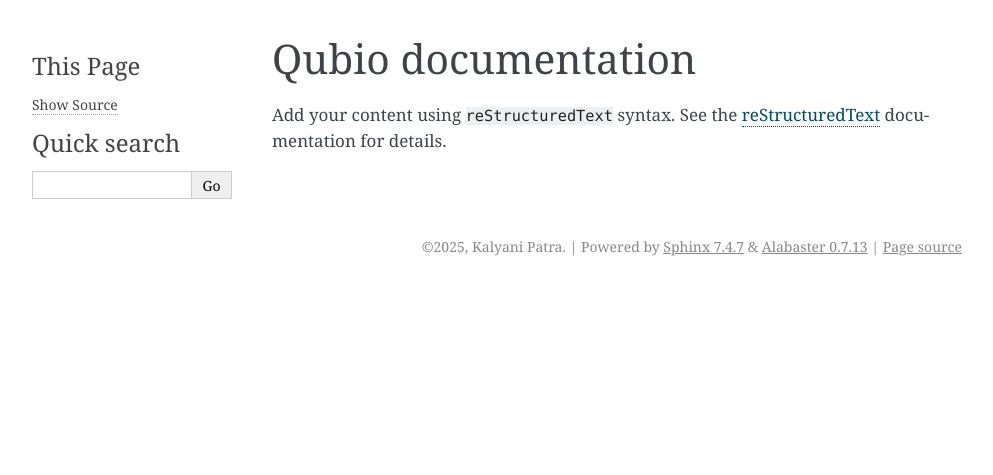
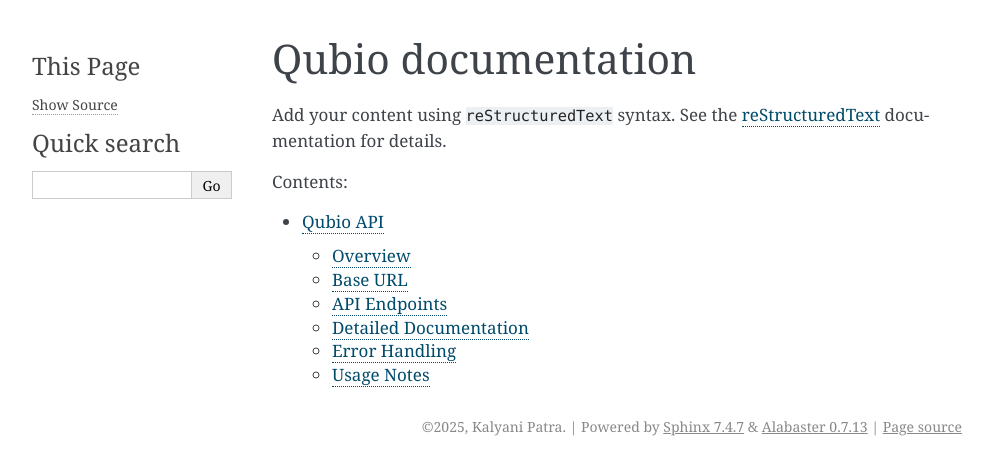
Before and after one commit to texiumsolutions/Qubio, a Sphinx documentation site: the page built from docs/index.rst, in a window 1280 px wide. Shown: the top 475 px of the page, without its empty margins (148-1141 px from the left). Built offline with Sphinx 7.4.7, drawn with Linux system fonts in a browser that asks for light colours; part of the change alters nothing that is shown.

```diff
--- /dev/null
+++ b/docs/api_reference.rst
@@ -0,0 +1,191 @@
+Qubio API
+============
+
+Overview
+--------
+
+The BioTasks API provides endpoints for running various protein design and prediction tasks, including **AntiFold**, **LigandMPNN**, and **ProteinMPNN**. Users can submit PDB files and request different types of predictions.
+
+Base URL
+--------
+
+http://your-server-ip/v1/api
+
+
+API Endpoints
+-------------
+
+AntiFold Prediction
+~~~~~~~~~~~~~~~~~~~
+
+- **POST** ``/antifold/predict``: Starts AntiFold to predict protein structures
+- **GET** ``/antifold/check_status/<task_id>``: Check if AntiFold has finished running
+
+LigandMPNN Protein Design
+~~~~~~~~~~~~~~~~~~~~~~~~~
+
+- **POST** ``/ligandmpnn/design``: Starts LigandMPNN for protein design
+- **GET** ``/ligandmpnn/check_status/<task_id>``: Check if LigandMPNN has finished running
+
+ProteinMPNN ddG Prediction
+~~~~~~~~~~~~~~~~~~~~~~~~~~
+
+- **POST** ``/proteinmpnn/ddg``: Starts ProteinMPNN to predict ddG changes for mutations
+- **GET** ``/proteinmpnn/check_status/<task_id>``: Check if ProteinMPNN has finished running
+
+List Available Tasks
+~~~~~~~~~~~~~~~~~~~~
+
+- **GET** ``/tasks/``: Returns a list of available tasks in the API
+
+Detailed Documentation
+----------------------
+
+AntiFold Prediction
+~~~~~~~~~~~~~~~~~~~
+
+**1.1 Predict Protein Structure**
+
+**Endpoint:** ``POST /antifold/predict``
+
+**Form Data Parameters:**
+
++----------------+--------+----------+--------------------------------+
+| Parameter      | Type   | Required | Description                    |
++================+========+==========+================================+
+| task_type      | string | No       | Type of prediction task        |
+| heavy_chain    | string | No       | Heavy chain specification      |
+| light_chain    | string | No       | Light chain specification      |
+| pdb_file       | file   | Yes      | PDB file for the prediction    |
++----------------+--------+----------+--------------------------------+
+
+**Example Response:**
+
+.. code-block:: json
+
+    {
+      "task_id": "123e4567-e89b-12d3-a456-426614174000",
+      "message": "AntiFold started"
+    }
+
+**1.2 Check Prediction Status**
+
+**Endpoint:** ``GET /antifold/check_status/<task_id>``
+
+.. code-block:: json
+
+    {
+      "task_id": "123e4567-e89b-12d3-a456-426614174000",
+      "logs": [
+        "AntiFold process started...",
+        "Processing PDB file...",
+        "Prediction completed successfully."
+      ]
+    }
+
+LigandMPNN Protein Design
+~~~~~~~~~~~~~~~~~~~~~~~~~
+
+**2.1 Design Protein with LigandMPNN**
+
+**Endpoint:** ``POST /ligandmpnn/design``
+
+**Form Data Parameters:**
+
++----------------------+--------+----------+--------------------------------------------+
+| Parameter            | Type   | Required | Description                                |
++----------------------+--------+----------+--------------------------------------------+
+| pdb_file             | file   | Yes      | PDB file for design                        |
+| chains_to_design     | string | Yes      | Chains to be designed                      |
+| fixed_residues       | string | No       | Fixed residues                             |
+| residues_to_design   | string | No       | Residues to redesign                       |
+| temperature          | float  | No       | Temperature setting (default: 0.1)         |
+| number_of_batches    | int    | No       | Number of batches (default: 8)             |
++----------------------+--------+----------+--------------------------------------------+
+
+**Example Response:**
+
+.. code-block:: json
+
+    {
+      "message": "LigandMPNN started",
+      "task_id": "123e4567-e89b-12d3-a456-426614174000",
+      "log_file": "ligandmpnn_output/123e4567-e89b-12d3-a456-426614174000.log",
+      "output_folder": "ligandmpnn_output"
+    }
+
+**2.2 Check LigandMPNN Status**
+
+**Endpoint:** ``GET /ligandmpnn/check_status/<task_id>``
+
+.. code-block:: json
+
+    {
+      "task_id": "123e4567-e89b-12d3-a456-426614174000",
+      "logs": [
+        "Designing protein from this path: /uploads/example.pdb",
+        "Residues redesigned: ['A1', 'A2', 'A3']",
+        "Design completed successfully."
+      ]
+    }
+
+ProteinMPNN ddG Prediction
+~~~~~~~~~~~~~~~~~~~~~~~~~~
+
+**3.1 Run ProteinMPNN ddG Prediction**
+
+**Endpoint:** ``POST /proteinmpnn/ddg``
+
+**Form Data Parameters:**
+
++-----------+--------+----------+---------------------------------------------+
+| Parameter | Type   | Required | Description                                 |
++===========+========+==========+=============================================+
+| pdb_file  | file   | Yes      | PDB file for ddG prediction                 |
+| chain     | string | No       | Chain to be analyzed (default "A")          |
++-----------+--------+----------+---------------------------------------------+
+
+**Example Response:**
+
+.. code-block:: json
+
+    {
+      "message": "ProteinMPNN started",
+      "task_id": "987e6543-e89b-12d3-a456-426614174000",
+      "log_file": "proteinmpnn_output/987e6543-e89b-12d3-a456-426614174000.log",
+      "output_folder": "proteinmpnn_output"
+    }
+
+**3.2 Check ProteinMPNN Status**
+
+**Endpoint:** ``GET /proteinmpnn/check_status/<task_id>``
+
+.. code-block:: json
+
+    {
+      "task_id": "987e6543-e89b-12d3-a456-426614174000",
+      "logs": [
+        "Processing PDB file...",
+        "Running ProteinMPNN model...",
+        "ddG predictions completed."
+      ]
+    }
+
+Error Handling
+--------------
+
++-------------+------------------------+------------------------------------+
+| Error Code  | Meaning                | Possible Causes                    |
++=============+========================+====================================+
+| 400         | Bad Request            | Missing required parameters        |
+| 404         | Not Found              | Task ID does not exist             |
+| 500         | Internal Server Error  | Unexpected backend failure         |
++-------------+------------------------+------------------------------------+
+
+Usage Notes
+-----------
+
+- Send PDB files as **multipart/form-data** when using tools like Postman
+- Optional parameters have default values
+- The API is asynchronous – submit a task and then check its status
+- Retain `task_id` for status updates and result retrieval
--- a/docs/index.rst
+++ b/docs/index.rst
@@ -14,3 +14,5 @@ documentation for details.
 .. toctree::
    :maxdepth: 2
    :caption: Contents:
+
+   api_reference
```
Also changed, not shown: 13 other files.
